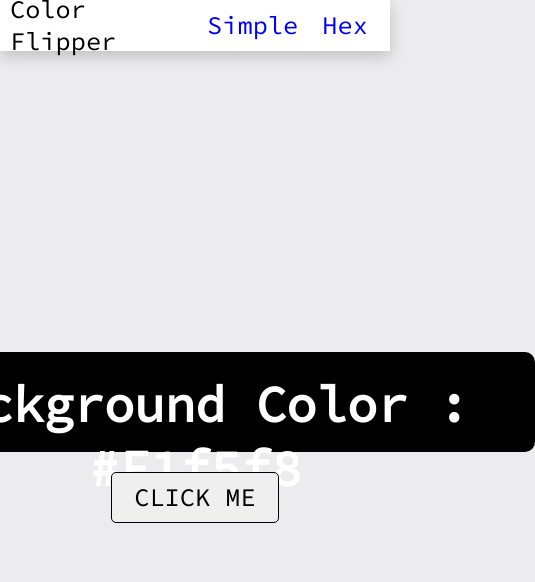
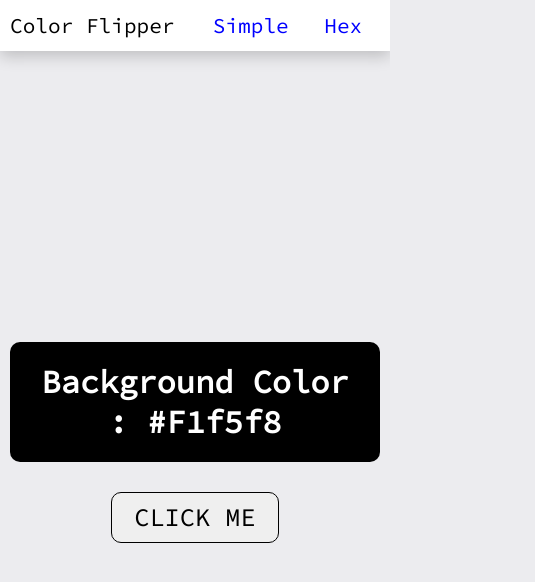
Before and after one commit to shubhammurteli/1_Color_Flipper, a plain HTML site: page index.html in a window 390 px wide. Shown: the whole page, 535 px wide, since content can reach past the window. Drawn offline with Linux system fonts and the light colour scheme.

Commit message:
Added Responsivness

```diff
--- a/app.js
+++ b/app.js
@@ -1,4 +1,4 @@
-const colors = ["green", "red", "#857ac8", "#f15025"];
+const colors = ["green", "red", "rgba(133,122,200)", "#f15025"];
 const btn = document.getElementById("btn");
 const colorName = document.getElementById("color")
 
--- a/hexapp.js
+++ b/hexapp.js
@@ -2,7 +2,7 @@ const hex = [0, 1, 2, 3, 4, 5, 6, 7, 8, 9, "A", "B", "C", "D", "E", "F"];
 const btn = document.getElementById("btn");
 const colorName = document.getElementById("color");
 
-btn.addEventListener("mouseover", changeColor);
+btn.addEventListener("click", changeColor);
 
 function changeColor(){
     let color = "#";
--- a/hexstyle.css
+++ b/hexstyle.css
@@ -49,7 +49,7 @@ main{
 .container{
     text-align: center;
 }
-main .container h1{
+h1{
     background-color: black;
     color: white;
     padding: 20px;
@@ -68,3 +68,14 @@ main .container h1{
     font-size: 3.5vh;
     padding: 5px;
 }
+@media (max-width: 450px){
+    h1{
+        font-size: 2rem;
+    }
+    #navbar{
+        font-size: 2.5vh;
+    }
+    .button{
+        font-size: 2.5vh;
+    }
+}
--- a/indstyle.css
+++ b/indstyle.css
@@ -49,24 +49,31 @@ main{
 .container{
     text-align: center;
 }
-main .container h1{
+h1{
     background-color: black;
     color: white;
     padding: 20px;
     border-radius: 10px;
     font-size: 6vh;
-    height: 100px;
-    width: 680px;
+    margin: 10px;
 }
 
 .button{
     margin: 20px;
     width: 20vh;
     height: 6vh;
-    border-radius: 5px;
+    border-radius: 10px;
     outline: none;
     border: 1px solid black;
     cursor: pointer;
     font-size: 3vh;
     padding: 5px;
 }
+@media (max-width: 450px){
+    h1{
+        font-size: 2rem;
+    }
+    #navbar{
+        font-size: 2.5vh;
+    }
+}
```
Also changed, not shown: 1 other file.
